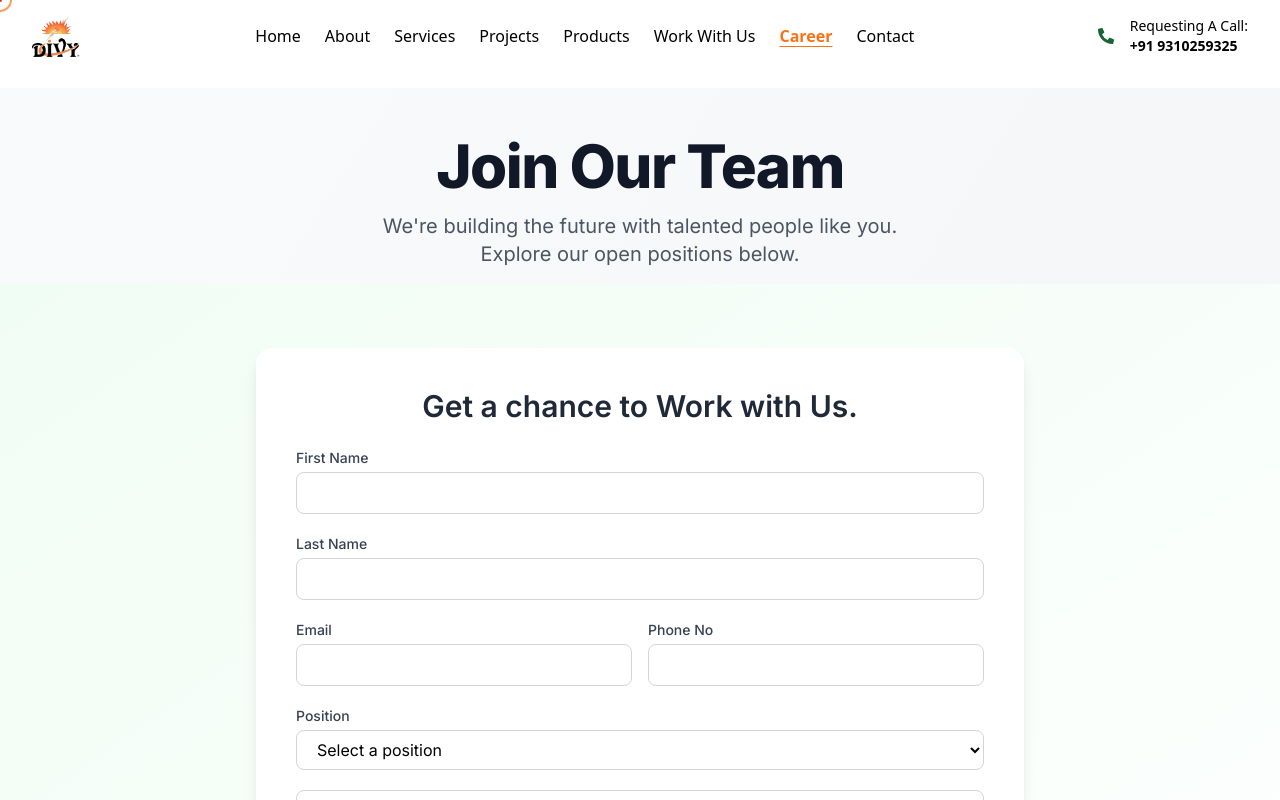
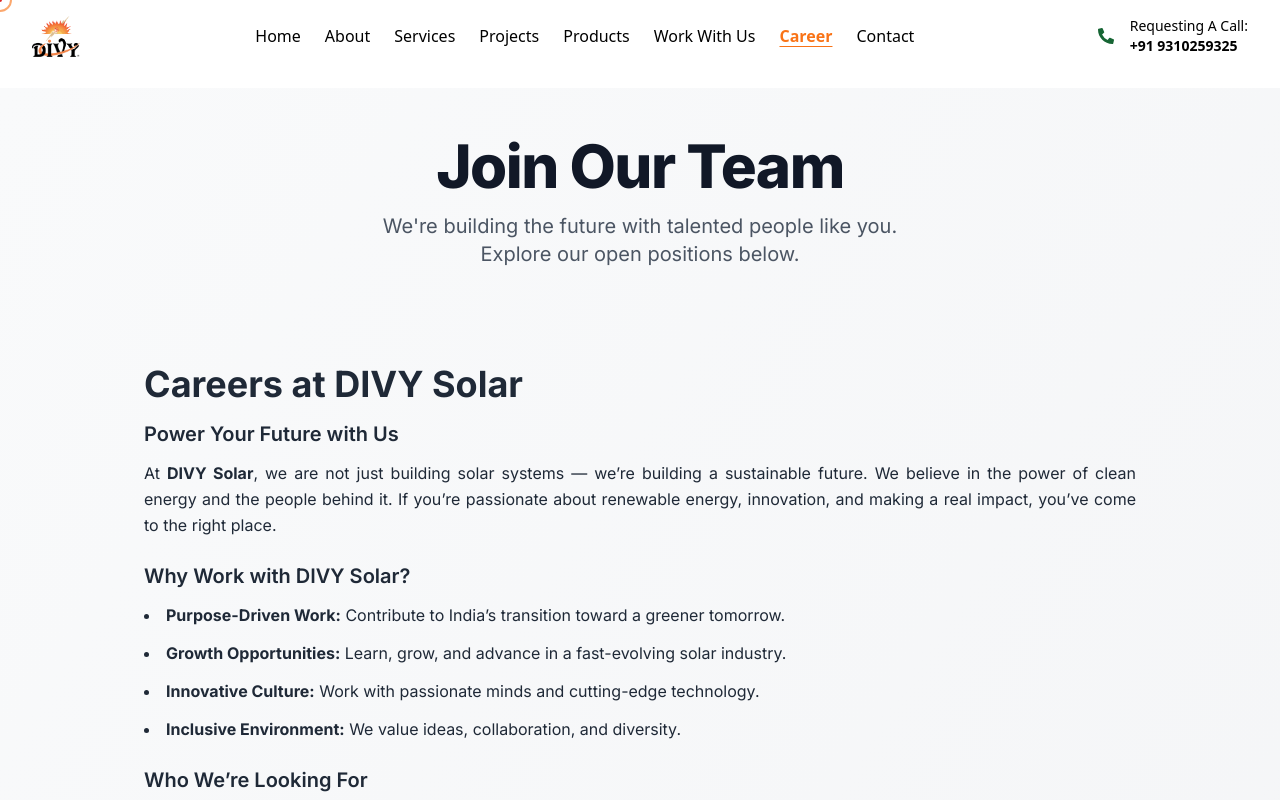
Before and after one commit to vanshika8484/Solar_web, a React (Vite) app: page /career in a window 1280 px wide. Shown: the top 800 px of the page. Built offline with nearby package versions, Linux system fonts and the light colour scheme; a web font is replaced by a local one.

Commit message:
Update Career.jsx

```diff
--- a/src/components/Career.jsx
+++ b/src/components/Career.jsx
@@ -5,6 +5,7 @@ import CareerForm from './CareerForm';
 import WorkCultureReels from './WorkCultureReels';
 import SafetySecurityReels from './SafetySecurityReels';
 import ImageSlider from './ImageSlider';
+import CareersAtDivySolar from './CareersAtDivySolar';
 
 
 const Career = () => {
@@ -31,6 +32,10 @@ const Career = () => {
         </p>
       </motion.div>
 
+      <section>
+        <CareersAtDivySolar/>
+      </section>
+
       <section className=' -mt-8'>
         <CareerForm />
       </section>
@@ -43,7 +48,7 @@ const Career = () => {
 
             className="w-[200px] lg:w-[300px] md:w-[300px] xl:w-[400px] 2xl:w-[500px] text-center bg-gray-900 text-white  hover:shadow-xl font-semibold py-2 px-4 rounded-lg hover:bg-green-700 transition duration-200"
           >
- <span className=' text-xl'>Click Here to Access Sampark</span> <br/> For Internal Team only
+            <span className=' text-xl'>Click Here to Access Sampark</span> <br /> For Internal Team only
           </button>
         </a>
       </section>
```
